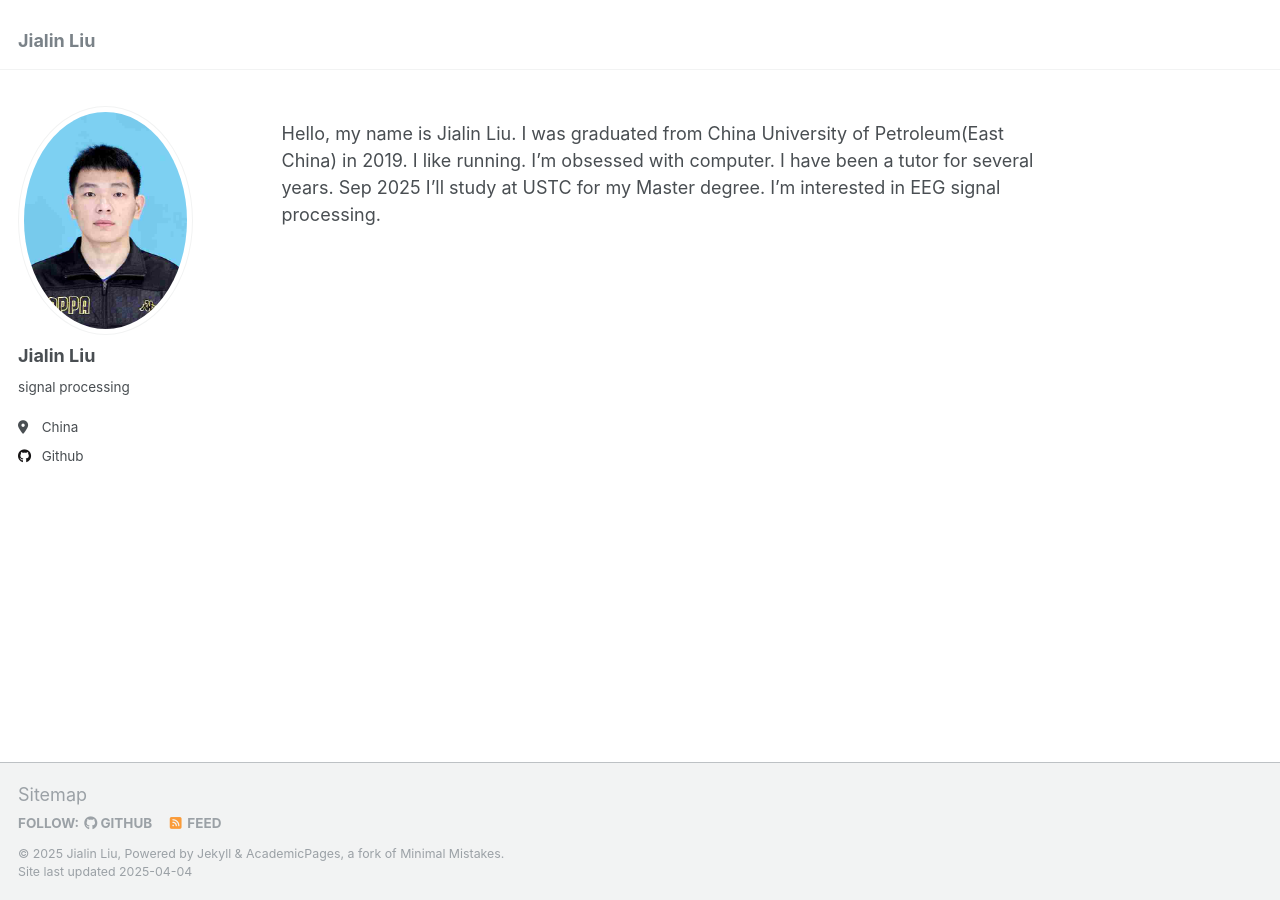
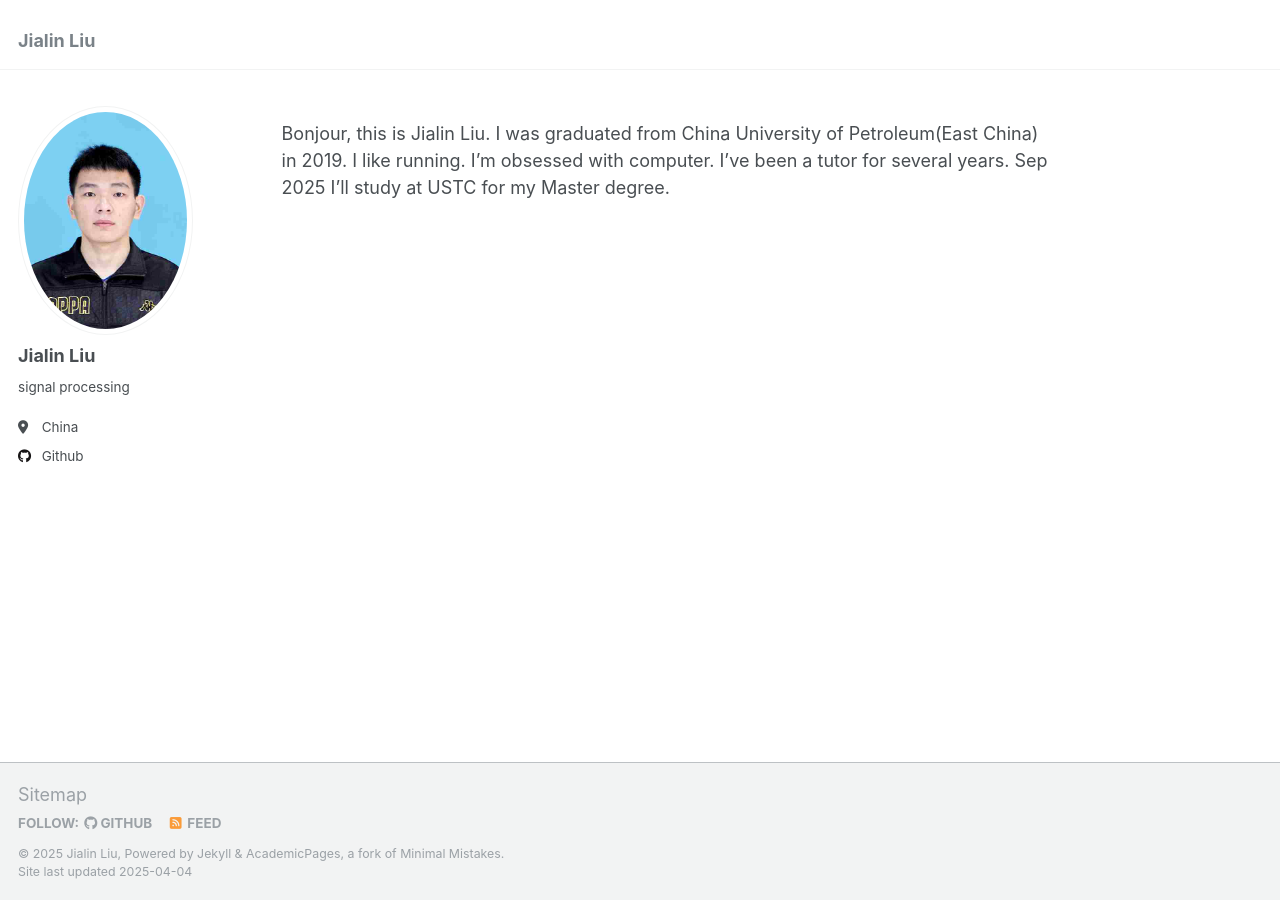
Before and after one commit to jialinliu0817/jialinliu0817.github.io, a Jekyll site: the page built from _pages/about.md, in a window 1280 px wide. Built offline with Jekyll 4.4.1, drawn with Linux system fonts in a browser that asks for light colours.

Commit message:
Update about.md

```diff
--- a/_pages/about.md
+++ b/_pages/about.md
@@ -7,4 +7,4 @@ redirect_from:
   - /about.html
 ---
 
-Hello, my name is Jialin Liu. I was graduated from China University of Petroleum(East China) in 2019. I like running. I'm obsessed with computer. I have been a tutor for several years. Sep 2025 I'll study at USTC for my Master degree. I'm interested in EEG signal processing.
+Bonjour, this is Jialin Liu. I was graduated from China University of Petroleum(East China) in 2019. I like running. I'm obsessed with computer. I've been a tutor for several years. Sep 2025 I'll study at USTC for my Master degree.
```
